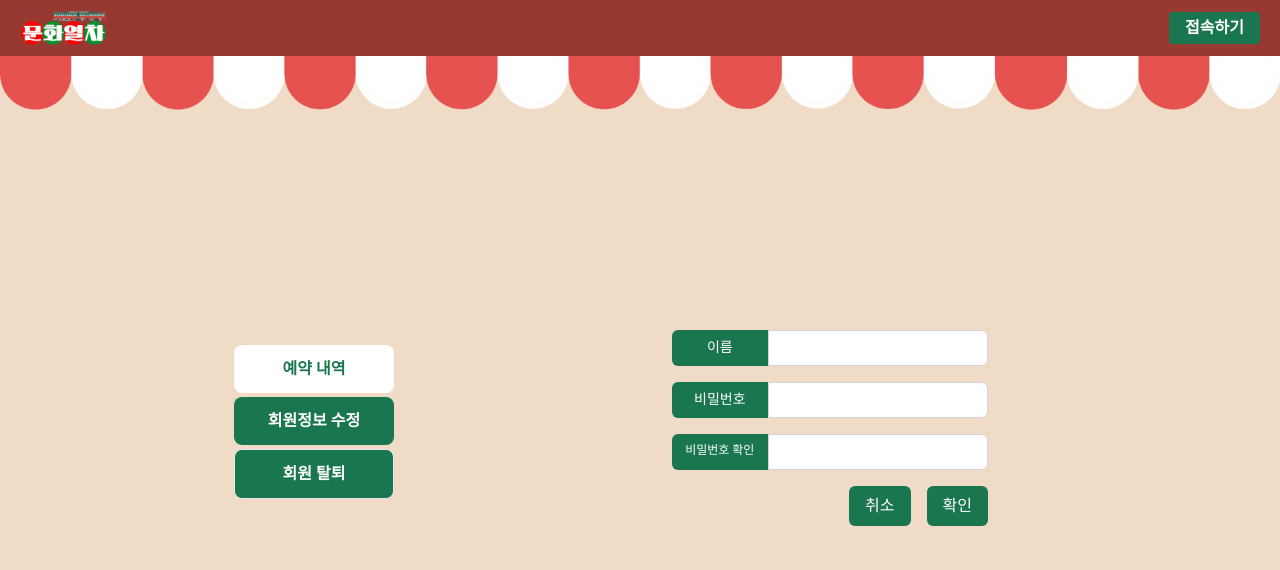
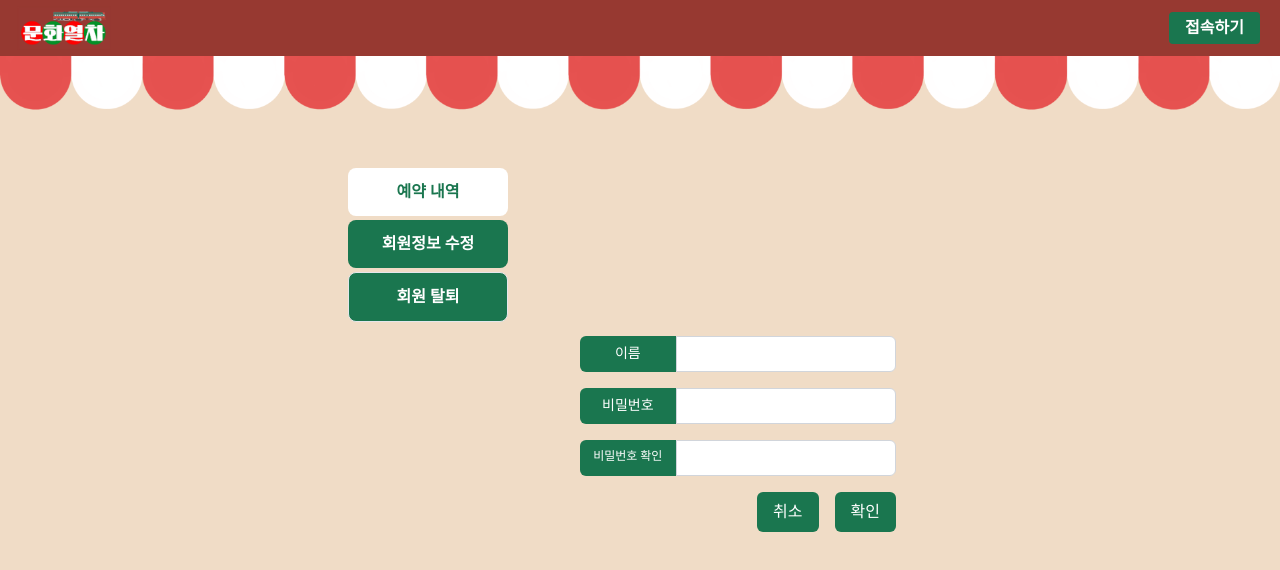
Before and after one commit to 2hanbyeol1/munhwa-yeolcha, a Next.js app: page /mypage/edit in a window 1280 px wide. Shown: the top 570 px of the page. Built offline with nearby package versions, Linux system fonts and the light colour scheme; no server answers; a web font is replaced by a local one.

Commit message:
Feat: 마이페이지 UI 수정

```diff
--- a/src/app/(provider)/mypage/layout.tsx
+++ b/src/app/(provider)/mypage/layout.tsx
@@ -6,7 +6,7 @@ interface LayoutType {
 
 const Layout = ({ children }: LayoutType) => {
   return (
-    <div className="flex justify-center items-center h-[600px] w-[100%]">
+    <div className="flex w-[800px]">
       <div className="grid grid-cols-2">
         <TicketList />
         <div className="w-[600px]">{children}</div>
--- a/src/app/(provider)/mypage/ticket/page.tsx
+++ b/src/app/(provider)/mypage/ticket/page.tsx
@@ -93,18 +93,18 @@ const MyTicketingListPage = () => {
           </select>
         </div>
       </span>
-      <div className="border-t border-b border-l border-r-0 border-gray-400">
-        <div className="overflow-x-auto">
-          <div className="flex">
+      <div>
+        <div className="">
+          <div className="flex flex-col">
             {sortedTickets?.map((ticket, index) => (
-              <div key={index} className="flex items-center p-[20px] border-r border-gray-400 min-w-[400px]">
+              <div key={index} className="flex items-center p-[10px] border-black border-b border-t">
                 <div>
                   <div>
                     <div>공연 날짜 : {formatDate(ticket.date)}</div>
                     <div className="text-[10px] text-[gray] pt-2 pb-3">예약번호:{ticket.post_id}</div>
                   </div>
                   <Link href={`/detail/${ticket.post_id}`} className="border w-[100px]">
-                    <Image src={ticket.image_url} alt={ticket.title} width={150} height={100} />
+                    <Image src={ticket.image_url} alt={ticket.title} width={200} height={100} />
                   </Link>
                 </div>
                 <div className="flex flex-col ml-4">
--- a/src/components/TicketList.tsx
+++ b/src/components/TicketList.tsx
@@ -38,9 +38,9 @@ const TicketList = () => {
 
   return (
     <>
-      <div className="flex justify-center items-center h-[600px] w-[100%]">
+      <div className="flex flex-col items-end pt-10">
         <div className="grid grid-cols-2">
-          <div className="flex flex-col justify-center">
+          <div className="flex flex-col justify-center w-[100px]">
             <Link
               href={"/mypage/ticket"}
               className={`p-3 rounded-lg w-40 mb-1 font-bold text-center ${
```
